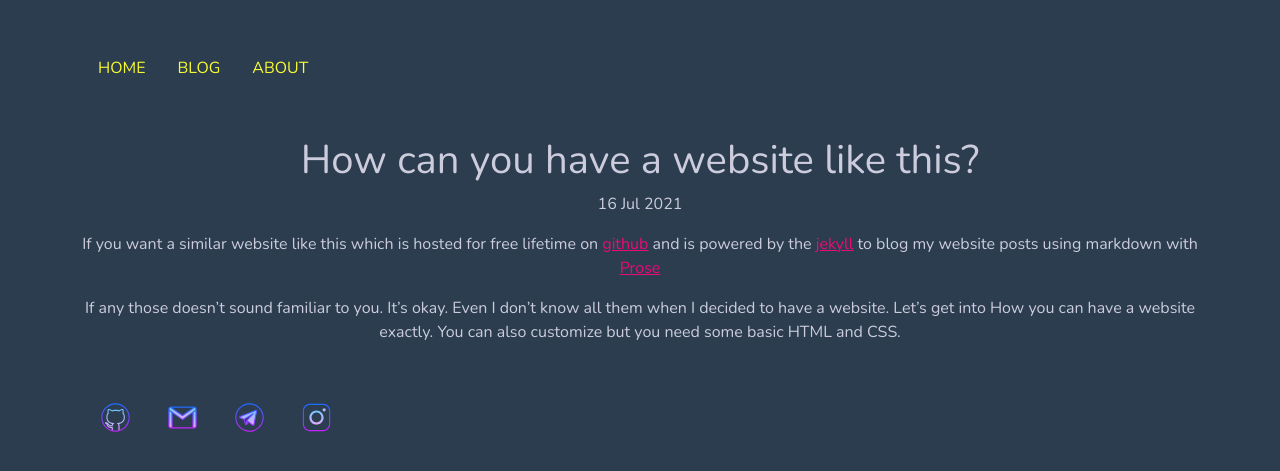
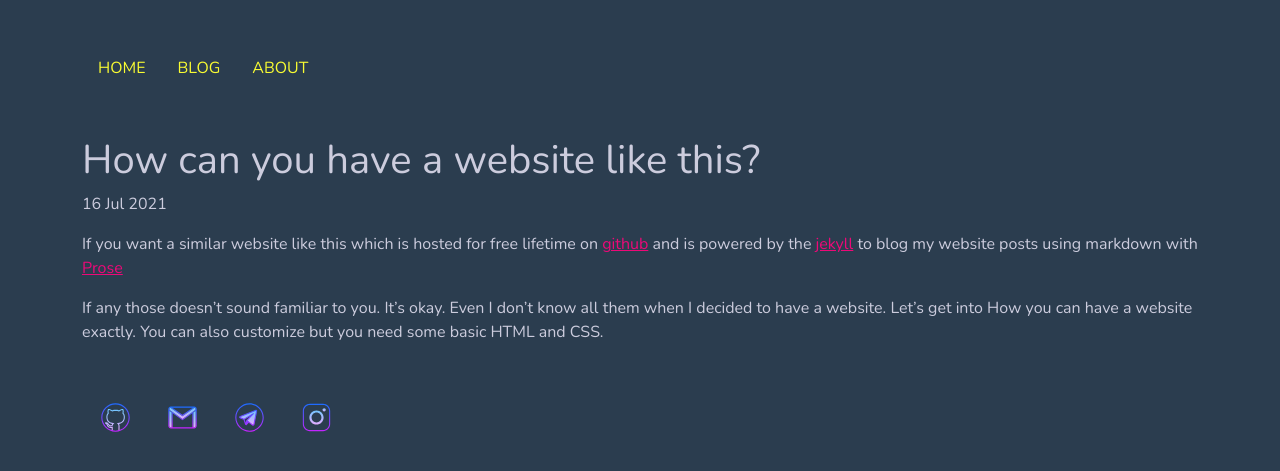
Before and after one commit to hemanthnarra/hemanthnarra.github.io, a Jekyll site: the page built from _posts/2021-07-16-welcome.md, in a window 1280 px wide. Shown: the top 471 px of the page. Built offline with Jekyll 4.4.1, drawn with Linux system fonts in a browser that asks for light colours.

Commit message:
Update post.html

```diff
--- a/_layouts/post.html
+++ b/_layouts/post.html
@@ -1,7 +1,7 @@
 ---
 layout: default
 ---
-<div class="container text-center">
+<div class="container">
   <h1>{{ page.title }}</h1>
   <p class="meta">{{ page.date | date_to_string }}</p>
 
```
